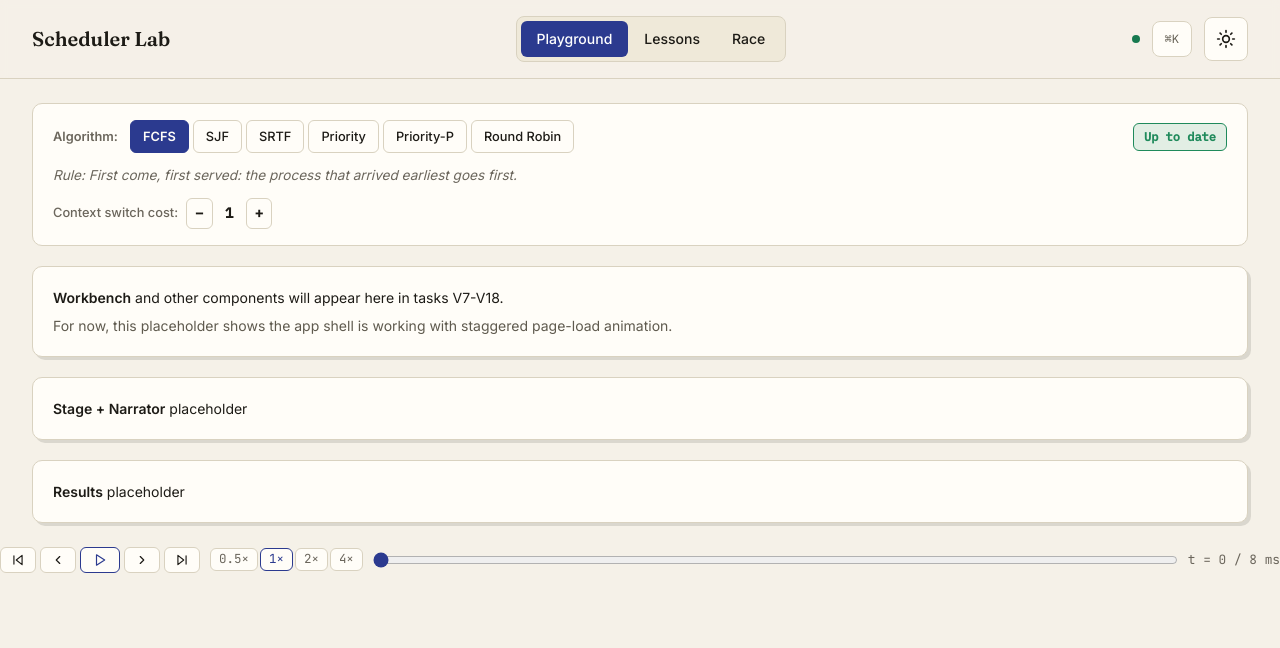
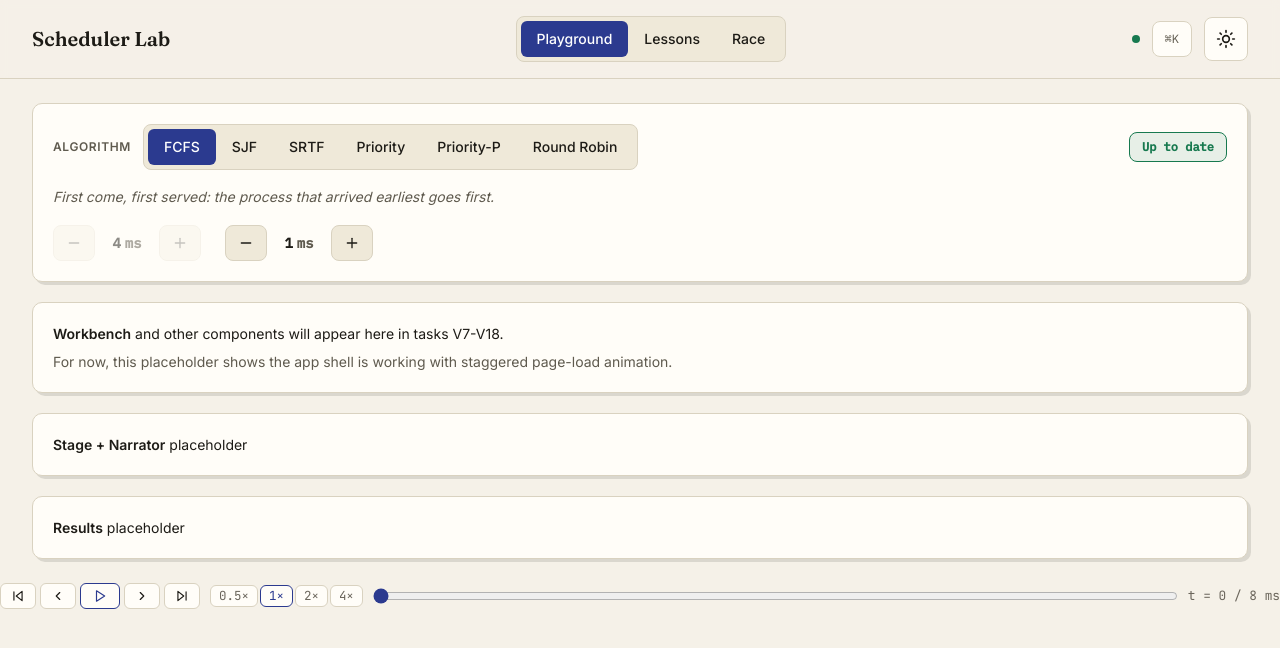
Before and after one commit to peepladivye-eng/Task-Scheduler-Visualizer-Lab, a React (Vite) app in the folder web/: page / in a window 1280 px wide. Shown: the top 648 px of the page. Built offline with nearby package versions, Linux system fonts and the light colour scheme.

Commit message:
V7 ScenarioBar v2: Segmented thumb animation, rule text crossfade, Stepper controls

```diff
--- a/web/src/components/ScenarioBar.tsx
+++ b/web/src/components/ScenarioBar.tsx
@@ -1,8 +1,12 @@
 import React from 'react'
+import { AnimatePresence, motion } from 'framer-motion'
 import { useStudio } from '../store/useStudio'
 import { RULE_TEXT } from '../lib/explain'
 import { ALGO_ORDER, ALGO_LABEL, type Algo } from '../types/trace'
-import { color, font, radius } from '../design/tokens'
+import { Segmented } from '../ui/Segmented'
+import { Stepper } from '../ui/Stepper'
+import { Tooltip } from '../ui/Tooltip'
+import { dur } from '../design/motion'
 
 export default function ScenarioBar() {
   const algo = useStudio((s) => s.algo)
@@ -16,216 +20,113 @@ export default function ScenarioBar() {
   const setContextSwitch = useStudio((s) => s.setContextSwitch)
 
   // Status chip
-  const statusChip = () => {
+  const getStatus = () => {
     switch (sim) {
       case 'working':
-        return { label: 'Simulating…', color: color.muted }
+        return { label: 'Simulating', color: 'text-accent bg-accent/10 border-accent' }
       case 'fresh':
-        return { label: 'Up to date', color: color.good }
+        return { label: 'Up to date', color: 'text-good bg-good/10 border-good' }
       case 'invalid':
-        return { label: 'Fix inputs', color: color.bad }
+        return { label: 'Fix inputs', color: 'text-warn bg-warn/10 border-warn' }
       case 'error':
-        return { label: 'Error', color: color.bad }
+        return { label: 'Error', color: 'text-bad bg-bad/10 border-bad' }
       default:
-        return { label: 'Idle', color: color.muted }
+        return { label: 'Idle', color: 'text-muted bg-chip border-line' }
     }
   }
 
-  const status = statusChip()
+  const status = getStatus()
 
   return (
-    <div
-      style={{
-        background: color.sheet,
-        border: `1px solid ${color.line}`,
-        borderRadius: radius.panel,
-        padding: '16px 20px',
-        display: 'flex',
-        flexDirection: 'column',
-        gap: '12px',
-      }}
-    >
-      {/* Algorithm selector */}
-      <div style={{ display: 'flex', alignItems: 'center', gap: '12px', flexWrap: 'wrap' }}>
-        <span style={{ fontWeight: 600, color: color.muted, fontSize: '0.8rem' }}>
-          Algorithm:
-        </span>
-        <div style={{ display: 'flex', gap: '4px', flexWrap: 'wrap' }}>
-          {ALGO_ORDER.map((a) => (
-            <button
-              key={a}
-              onClick={() => setAlgo(a)}
-              style={{
-                background: a === algo ? color.accent : 'transparent',
-                color: a === algo ? color.sheet : color.ink,
-                border: `1.5px solid ${a === algo ? color.accent : color.line}`,
-                borderRadius: radius.control,
-                padding: '6px 12px',
-                fontSize: '0.8rem',
-                fontWeight: a === algo ? 600 : 500,
-                cursor: 'pointer',
-                fontFamily: font.ui,
-                transition: 'all 200ms ease-out',
-              }}
-            >
-              {ALGO_LABEL[a]}
-            </button>
-          ))}
+    <div className="sheet space-y-4">
+      {/* Top row: Algorithm selector + Status */}
+      <div className="flex items-center justify-between gap-4 flex-wrap">
+        <div className="flex items-center gap-3 flex-1 min-w-0">
+          <span className="text-xs uppercase tracking-wider text-muted font-semibold whitespace-nowrap">
+            Algorithm
+          </span>
+          <Segmented
+            value={algo}
+            onChange={(v) => setAlgo(v as Algo)}
+            options={ALGO_ORDER.map((a) => ({
+              value: a,
+              label: ALGO_LABEL[a],
+            }))}
+            ariaLabel="Select scheduling algorithm"
+          />
         </div>
 
-        {/* Status chip on the right */}
-        <div
-          style={{
-            marginLeft: 'auto',
-            background: `${status.color}20`,
-            color: status.color,
-            border: `1.5px solid ${status.color}`,
-            borderRadius: radius.control,
-            padding: '4px 10px',
-            fontSize: '0.75rem',
-            fontWeight: 600,
-            fontFamily: font.mono,
-          }}
-        >
+        <div className={`px-3 py-1.5 rounded-lg border text-xs font-semibold font-mono ${status.color}`}>
           {status.label}
         </div>
       </div>
 
-      {/* Rule text */}
-      <div
-        style={{
-          fontStyle: 'italic',
-          color: color.muted,
-          fontSize: '0.85rem',
-          lineHeight: 1.5,
-        }}
-      >
-        Rule: {RULE_TEXT[algo]}
-      </div>
+      {/* Rule text with crossfade animation */}
+      <AnimatePresence mode="wait">
+        <motion.div
+          key={algo}
+          initial={{ opacity: 0, y: 6 }}
+          animate={{ opacity: 1, y: 0 }}
+          exit={{ opacity: 0, y: -6 }}
+          transition={{ duration: dur.fast }}
+          className="text-sm italic text-muted leading-relaxed"
+        >
+          {RULE_TEXT[algo]}
+        </motion.div>
+      </AnimatePresence>
 
       {/* Controls row */}
-      <div style={{ display: 'flex', alignItems: 'center', gap: '20px', flexWrap: 'wrap' }}>
-        {/* Quantum stepper (only for RR) */}
-        {algo === 'rr' && (
-          <div style={{ display: 'flex', alignItems: 'center', gap: '8px' }}>
-            <span style={{ fontSize: '0.8rem', color: color.muted, fontWeight: 500 }}>
-              Quantum:
-            </span>
-            <button
-              onClick={() => setQuantum(Math.max(1, quantum - 1))}
-              disabled={quantum <= 1}
-              style={{
-                background: color.sheet,
-                border: `1px solid ${color.line}`,
-                borderRadius: radius.control,
-                padding: '4px 8px',
-                color: quantum <= 1 ? color.muted : color.ink,
-                cursor: quantum <= 1 ? 'not-allowed' : 'pointer',
-                fontWeight: 600,
-                fontFamily: font.mono,
-              }}
-            >
-              −
-            </button>
-            <span
-              style={{
-                fontFamily: font.mono,
-                fontSize: '0.9rem',
-                fontWeight: 600,
-                minWidth: '2ch',
-                textAlign: 'center',
-              }}
-            >
-              {quantum}
-            </span>
-            <button
-              onClick={() => setQuantum(quantum + 1)}
-              style={{
-                background: color.sheet,
-                border: `1px solid ${color.line}`,
-                borderRadius: radius.control,
-                padding: '4px 8px',
-                color: color.ink,
-                cursor: 'pointer',
-                fontWeight: 600,
-                fontFamily: font.mono,
-              }}
-            >
-              +
-            </button>
-          </div>
+      <div className="flex items-center gap-6 flex-wrap">
+        {algo === 'rr' ? (
+          <Stepper
+            value={quantum}
+            min={1}
+            max={100}
+            onChange={setQuantum}
+            label="Quantum"
+            unit="ms"
+          />
+        ) : (
+          <Tooltip content="Only used by Round Robin">
+            <div className="opacity-50">
+              <Stepper
+                value={quantum}
+                min={1}
+                max={100}
+                onChange={setQuantum}
+                label="Quantum"
+                unit="ms"
+                disabled
+              />
+            </div>
+          </Tooltip>
         )}
 
-        {/* Context switch stepper */}
-        <div style={{ display: 'flex', alignItems: 'center', gap: '8px' }}>
-          <span style={{ fontSize: '0.8rem', color: color.muted, fontWeight: 500 }}>
-            Context switch cost:
-          </span>
-          <button
-            onClick={() => setContextSwitch(Math.max(0, contextSwitch - 1))}
-            disabled={contextSwitch <= 0}
-            style={{
-              background: color.sheet,
-              border: `1px solid ${color.line}`,
-              borderRadius: radius.control,
-              padding: '4px 8px',
-              color: contextSwitch <= 0 ? color.muted : color.ink,
-              cursor: contextSwitch <= 0 ? 'not-allowed' : 'pointer',
-              fontWeight: 600,
-              fontFamily: font.mono,
-            }}
-          >
-            −
-          </button>
-          <span
-            style={{
-              fontFamily: font.mono,
-              fontSize: '0.9rem',
-              fontWeight: 600,
-              minWidth: '2ch',
-              textAlign: 'center',
-            }}
-          >
-            {contextSwitch}
-          </span>
-          <button
-            onClick={() => setContextSwitch(Math.min(100, contextSwitch + 1))}
-            disabled={contextSwitch >= 100}
-            style={{
-              background: color.sheet,
-              border: `1px solid ${color.line}`,
-              borderRadius: radius.control,
-              padding: '4px 8px',
-              color: contextSwitch >= 100 ? color.muted : color.ink,
-              cursor: contextSwitch >= 100 ? 'not-allowed' : 'pointer',
-              fontWeight: 600,
-              fontFamily: font.mono,
-            }}
-          >
-            +
-          </button>
-        </div>
+        <Stepper
+          value={contextSwitch}
+          min={0}
+          max={100}
+          onChange={setContextSwitch}
+          label="Context switch"
+          unit="ms"
+        />
       </div>
 
       {/* Validation problems */}
       {problems.length > 0 && (
-        <div
-          style={{
-            background: `${color.bad}15`,
-            border: `1px solid ${color.bad}`,
-            borderRadius: radius.control,
-            padding: '8px 12px',
-            fontSize: '0.8rem',
-            color: color.bad,
-          }}
+        <motion.div
+          initial={{ opacity: 0, height: 0 }}
+          animate={{ opacity: 1, height: 'auto' }}
+          exit={{ opacity: 0, height: 0 }}
+          className="bg-bad/10 border border-bad rounded-lg px-4 py-3 text-sm text-bad space-y-2"
         >
-          <div style={{ fontWeight: 600, marginBottom: '4px' }}>Input Problems:</div>
-          <ul style={{ margin: 0, paddingLeft: '20px' }}>
+          <div className="font-semibold">Input Problems:</div>
+          <ul className="list-disc list-inside space-y-1">
             {problems.map((p, i) => (
               <li key={i}>{p.message}</li>
             ))}
           </ul>
-        </div>
+        </motion.div>
       )}
     </div>
   )
```
